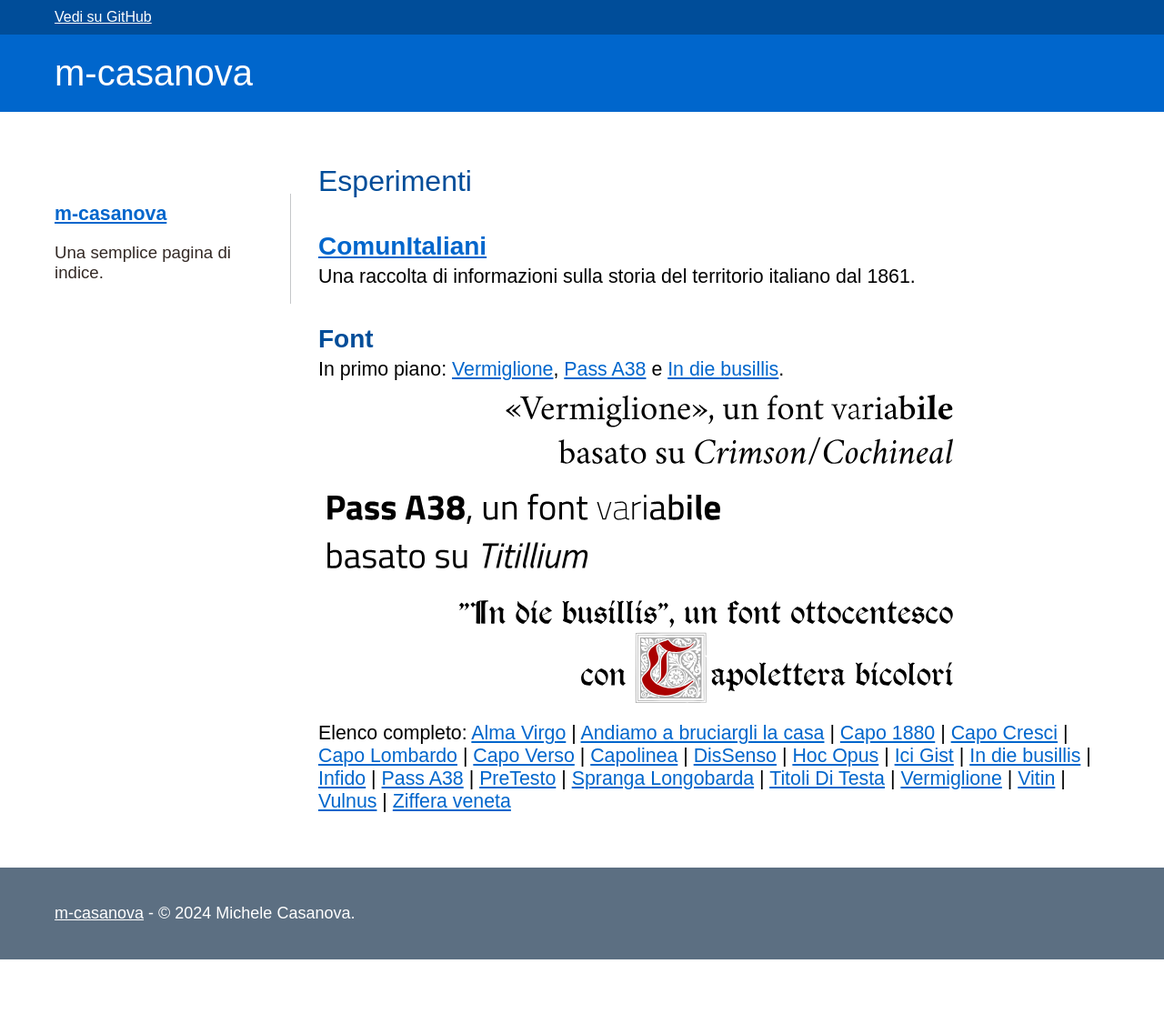
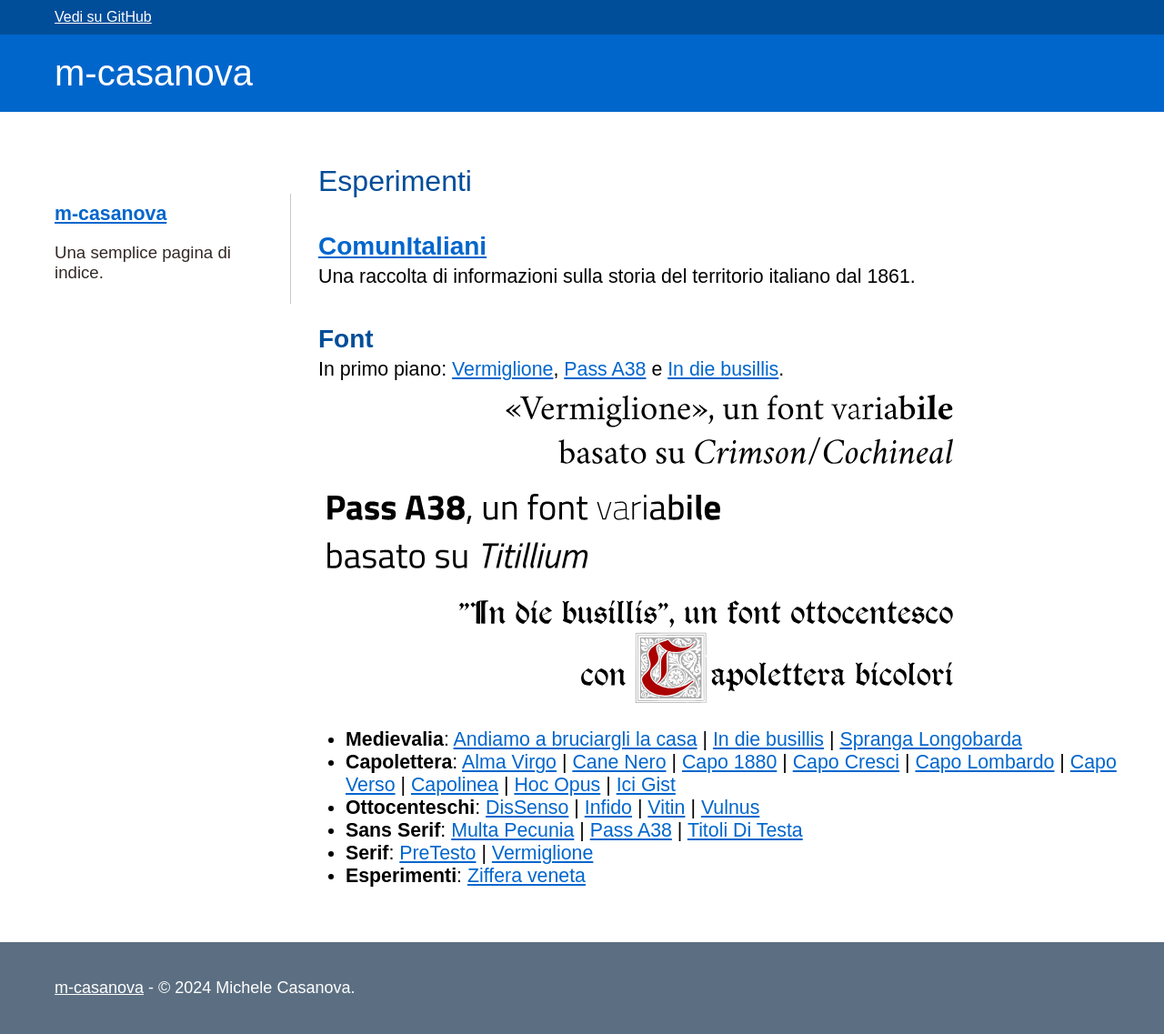
Before and after one commit to m-casanova/m-casanova.github.io, a Jekyll site: the page built from index.md, in a window 1280 px wide. Shown: the whole page at 91% size. Built offline with Jekyll 4.4.1, drawn with Linux system fonts in a browser that asks for light colours; some web fonts are replaced; before the commit the page ends 1055 px from its top, so only the background shows below that.

Commit message:
+ Multa Pecunia

```diff
--- a/index.md
+++ b/index.md
@@ -15,23 +15,25 @@ In primo piano: [Vermiglione](/Vermiglione), [Pass A38](/Pass-A38) e [In die bus
 
 <p class="imm"><img src="/assets/img/font.svg" width="80%"></p>
 
-Elenco completo: [Alma Virgo](/AlmaVirgo) |
-[Andiamo a bruciargli la casa](/AndiamoABruciargliLaCasa) |
+* __Medievalia__: [Andiamo a bruciargli la casa](/AndiamoABruciargliLaCasa) |
+[In die busillis](/In-die-busillis) |
+[Spranga Longobarda](/SprangaLongobarda)
+* __Capolettera__: [Alma Virgo](/AlmaVirgo) |
+[Cane Nero](/CaneNero) |
 [Capo 1880](/Capo1880) |
 [Capo Cresci](/CapoCresci) |
 [Capo Lombardo](/CapoLombardo) |
 [Capo Verso](/CapoVerso) |
 [Capolinea](/Capolinea) |
-[DisSenso](/DisSenso) |
 [Hoc Opus](/HocOpus) |
-[Ici Gist](/IciGist) |
-[In die busillis](/In-die-busillis) |
+[Ici Gist](/IciGist)
+* __Ottocenteschi__: [DisSenso](/DisSenso) |
 [Infido](/Infido) |
+[Vitin](/Vitin) |
+[Vulnus](/Vulnus)
+* __Sans Serif__: [Multa Pecunia](/MultaPecunia) |
 [Pass A38](/Pass-A38) |
-[PreTesto](/PreTesto) |
-[Spranga Longobarda](/SprangaLongobarda) |
-[Titoli Di Testa](/titoliDiTesta) |
-[Vermiglione](/Vermiglione) |
-[Vitin](/Vitin) |
-[Vulnus](/Vulnus) |
-[Ziffera veneta](/Ziffera-veneta)
+[Titoli Di Testa](/titoliDiTesta)
+* __Serif__: [PreTesto](/PreTesto) |
+[Vermiglione](/Vermiglione)
+* __Esperimenti__: [Ziffera veneta](/Ziffera-veneta)
```
